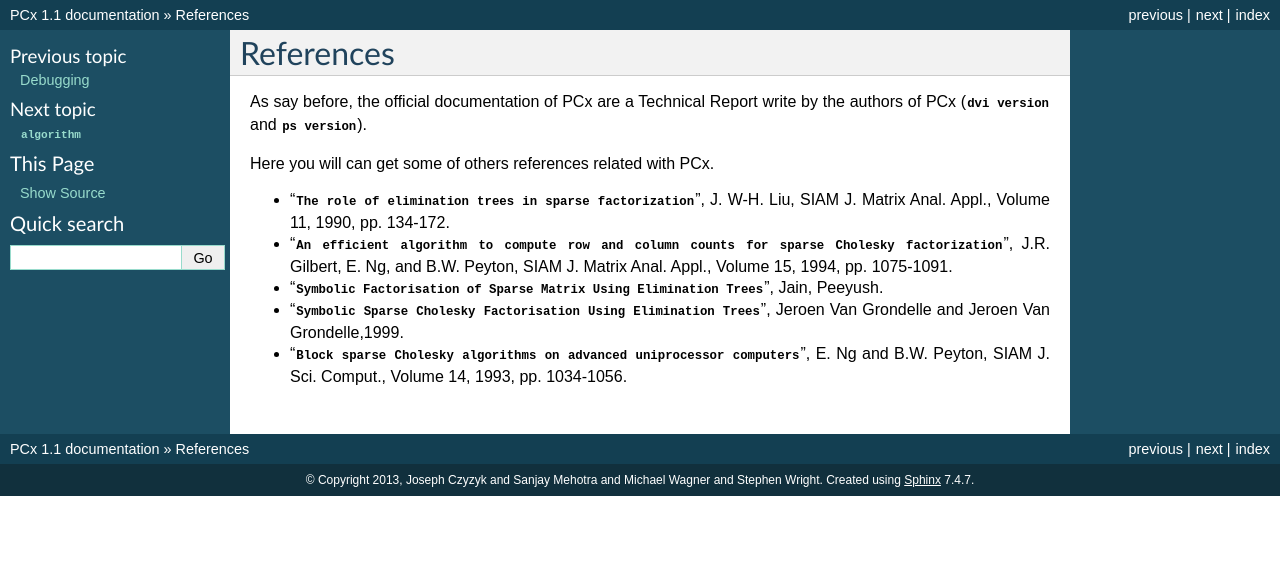
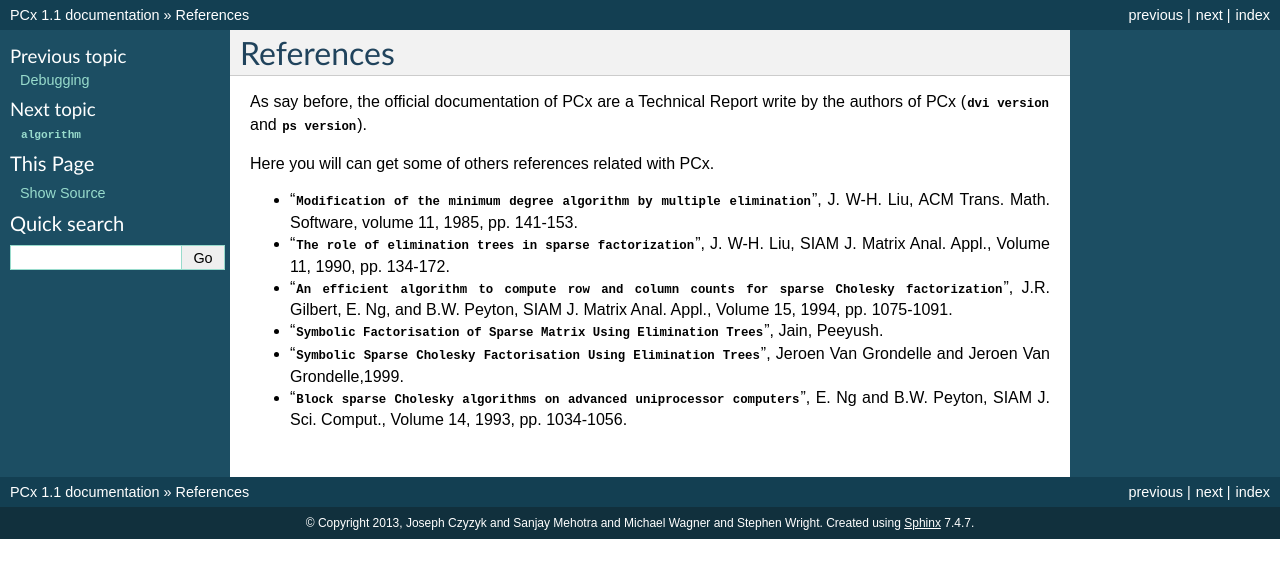
Before and after one commit to lpoo/PCx, a Sphinx documentation site: the page built from DOC/reference.rst, in a window 1280 px wide. Shown: the top 578 px of the page. Built offline with Sphinx 7.4.7, drawn with Linux system fonts in a browser that asks for light colours; formulas are drawn with MathJax 3; pages that are not in the unit, such as notebooks, are missing from menus.

Commit message:
Add a new reference.

```diff
--- a/DOC/reference.rst
+++ b/DOC/reference.rst
@@ -6,6 +6,10 @@ the authors of PCx (:download:`dvi version <ref/PCx-user.dvi>` and
 :download:`ps version <ref/PCx-user.ps>`).
 
 Here you will can get some of others references related with PCx.
+
+* ":download:`Modification of the minimum degree algorithm by multiple
+  elimination <ref/Liu-85.pdf>`", J. W-H. Liu, ACM Trans. Math. Software,
+  volume 11, 1985, pp. 141-153.
 
 * ":download:`The role of elimination trees in sparse factorization
   <ref/Liu-90.pdf>`", J. W-H.  Liu, SIAM J. Matrix Anal. Appl., Volume 11, 1990,
```
